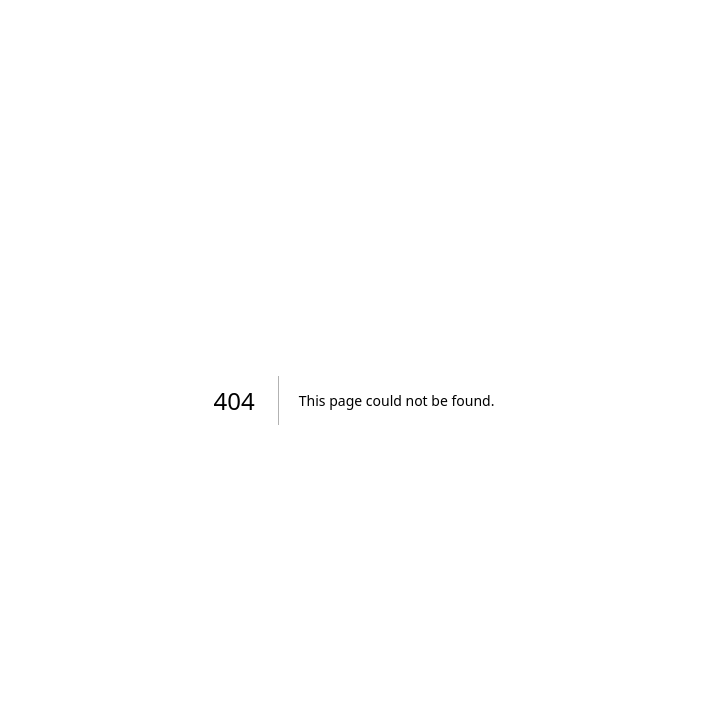
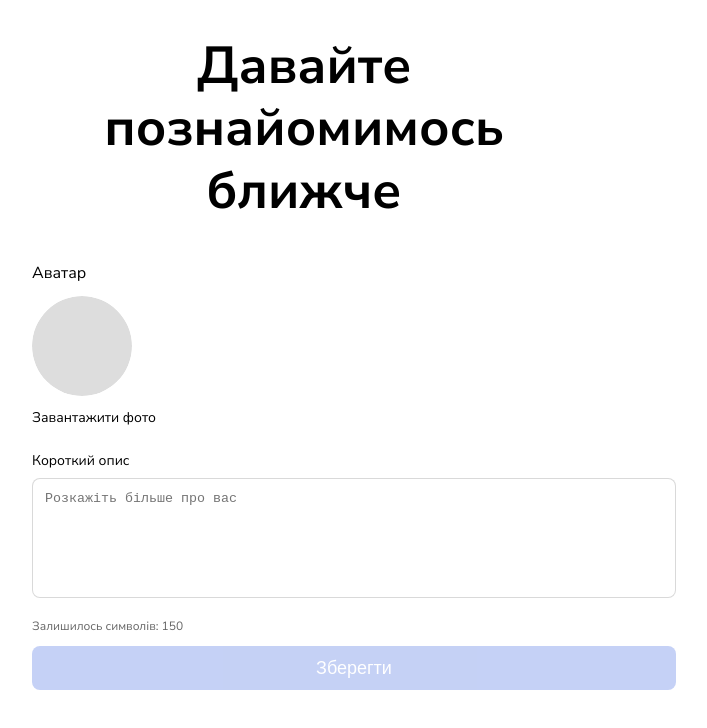
Before and after one commit to Eugene3671/podorognick-front, a Next.js app: page /edit in a window 1280 px wide. Before the commit this address had no page. Shown: the top 728 px of the page, without its empty margins (286-993 px from the left). Built offline with nearby package versions, Linux system fonts and the light colour scheme; no server answers.

Commit message:
add edit-profile

```diff
--- /dev/null
+++ b/src/app/(private)/edit/page.tsx
@@ -0,0 +1,5 @@
+import EditProfileForm from "../../../components/EditProfileForm/EditProfileForm";
+
+export default function PersonalPage() {
+  return <EditProfileForm />;
+}
--- /dev/null
+++ b/src/components/EditProfileForm/EditProfileForm.module.css
@@ -0,0 +1,97 @@
+.profedit {
+  display: flex;
+  justify-content: center;
+}
+
+.profedit__container {
+
+}
+
+.profedit__heading {
+      text-align: center;
+    margin-bottom: 40px;
+    font-size: 52px;
+    font-weight: 700;
+    max-width: 544px;
+    letter-spacing: -1%;
+    line-height: 120%;
+}
+
+.profedit__avatar-section {
+  display: flex;
+  flex-direction: column;
+  gap: 12px;
+}
+
+.profedit__avatar-wrapper {
+  width: 100px;
+  height: 100px;
+  border-radius: 50%;
+  overflow: hidden;
+}
+
+.profedit__avatar-image {
+  width: 100%;
+  height: 100%;
+  object-fit: cover;
+}
+
+.profedit__avatar-placeholder {
+  width: 100%;
+  height: 100%;
+  background: #ddd;
+  border-radius: 50%;
+}
+
+.profedit__avatar-action {
+  font-size: 14px;
+  cursor: pointer;
+  background: none;
+  border: none;
+  padding: 0;
+}
+
+.profedit__bio-section {
+  margin-top: 24px;
+  display: flex;
+  flex-direction: column;
+  gap: 8px;
+}
+
+.profedit__bio-label {
+  font-size: 14px;
+}
+
+.profedit__bio-textarea {
+  border: 1px solid rgba(0, 0, 0, 0.15);
+border-radius: 8px;
+padding: 12px;
+min-width: 644px;
+min-height: 120px;
+resize: none;
+}
+
+.profedit__bio-counter {
+  font-size: 12px;
+  opacity: 0.6;
+}
+
+.profedit__submit {
+    border: none;
+ border-radius: 8px;
+padding: 4px 10px;
+min-width: 644px;
+min-height: 44px;
+  cursor: pointer;
+  background: #4169e1;
+  opacity: 0.3;
+  font-weight: 500;
+font-size: 18px;
+line-height: 150%;
+color: #fff;
+}
+
+.profedit__submit--loading {
+  opacity: 0.6;
+  cursor: not-allowed;
+}
--- /dev/null
+++ b/src/components/EditProfileForm/EditProfileForm.tsx
@@ -0,0 +1,139 @@
+"use client";
+
+import { useEffect, useState } from "react";
+import { useMutation, useQuery, useQueryClient } from "@tanstack/react-query";
+import nextServer from "../../lib/axios";
+import styles from "./EditProfileForm.module.css";
+
+interface User {
+  avatar?: string;
+  about?: string;
+}
+
+export default function EditProfileForm() {
+  const queryClient = useQueryClient();
+
+  const { data: user } = useQuery<User>({
+    queryKey: ["currentUser"],
+    queryFn: async () => {
+      const { data } = await nextServer.get("/users/me");
+      return data;
+    },
+  });
+
+  const [about, setAbout] = useState("");
+  const [avatar, setAvatar] = useState<string | null>(null);
+  const [file, setFile] = useState<File | null>(null);
+
+  useEffect(() => {
+    if (user) {
+      setAbout(user.about || "");
+      setAvatar(user.avatar || null);
+    }
+  }, [user]);
+
+  const mutation = useMutation({
+    mutationFn: async () => {
+      const formData = new FormData();
+      formData.append("about", about);
+      if (file) formData.append("avatar", file);
+
+      await nextServer.patch("/users/edit", formData);
+    },
+    onSuccess: () => {
+      queryClient.invalidateQueries({ queryKey: ["currentUser"] });
+    },
+  });
+
+  const handleFileChange = (e: React.ChangeEvent<HTMLInputElement>) => {
+    if (!e.target.files) return;
+    const selected = e.target.files[0];
+    setFile(selected);
+    setAvatar(URL.createObjectURL(selected));
+  };
+
+  const handleRemoveAvatar = () => {
+    setAvatar(null);
+    setFile(null);
+  };
+
+ return (
+  <div className={styles.profedit}>
+    <div className={styles["profedit__container"]}>
+
+      <h1 className={styles["profedit__heading"]}>
+        Давайте познайомимось ближче
+      </h1>
+
+      <div className={styles["profedit__avatar-section"]}>
+        <span>Аватар</span>
+
+        <div className={styles["profedit__avatar-wrapper"]}>
+          {avatar ? (
+            <img
+              src={avatar}
+              alt="avatar"
+              className={styles["profedit__avatar-image"]}
+            />
+          ) : (
+            <div
+              className={styles["profedit__avatar-placeholder"]}
+            />
+          )}
+        </div>
+
+        {avatar ? (
+          <button
+            type="button"
+            onClick={handleRemoveAvatar}
+            className={styles["profedit__avatar-action"]}
+          >
+            Видалити фото
+          </button>
+        ) : (
+          <label className={styles["profedit__avatar-action"]}>
+            Завантажити фото
+            <input
+              type="file"
+              accept="image/*"
+              hidden
+              onChange={handleFileChange}
+            />
+          </label>
+        )}
+      </div>
+
+      <div className={styles["profedit__bio-section"]}>
+        <label className={styles["profedit__bio-label"]}>
+          Короткий опис
+        </label>
+
+        <textarea
+          maxLength={150}
+          value={about}
+          onChange={(e) => setAbout(e.target.value)}
+          placeholder="Розкажіть більше про вас"
+          className={styles["profedit__bio-textarea"]}
+        />
+
+        <p className={styles["profedit__bio-counter"]}>
+          Залишилось символів: {150 - about.length}
+        </p>
+      </div>
+
+      <button
+        className={`${styles["profedit__submit"]} ${
+          mutation.isPending
+            ? styles["profedit__submit--loading"]
+            : ""
+        }`}
+        onClick={() => mutation.mutate()}
+        disabled={mutation.isPending}
+      >
+        {mutation.isPending ? "Зберігаємо..." : "Зберегти"}
+      </button>
+
+    </div>
+  </div>
+);
+}
```
